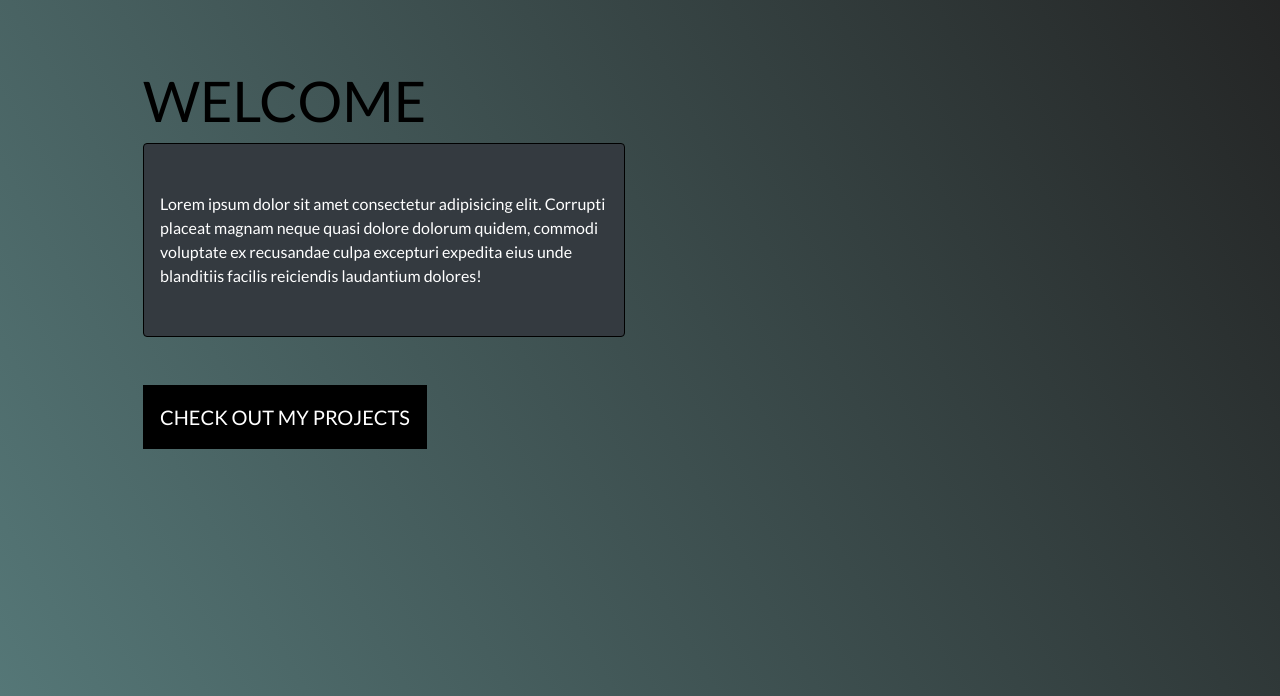
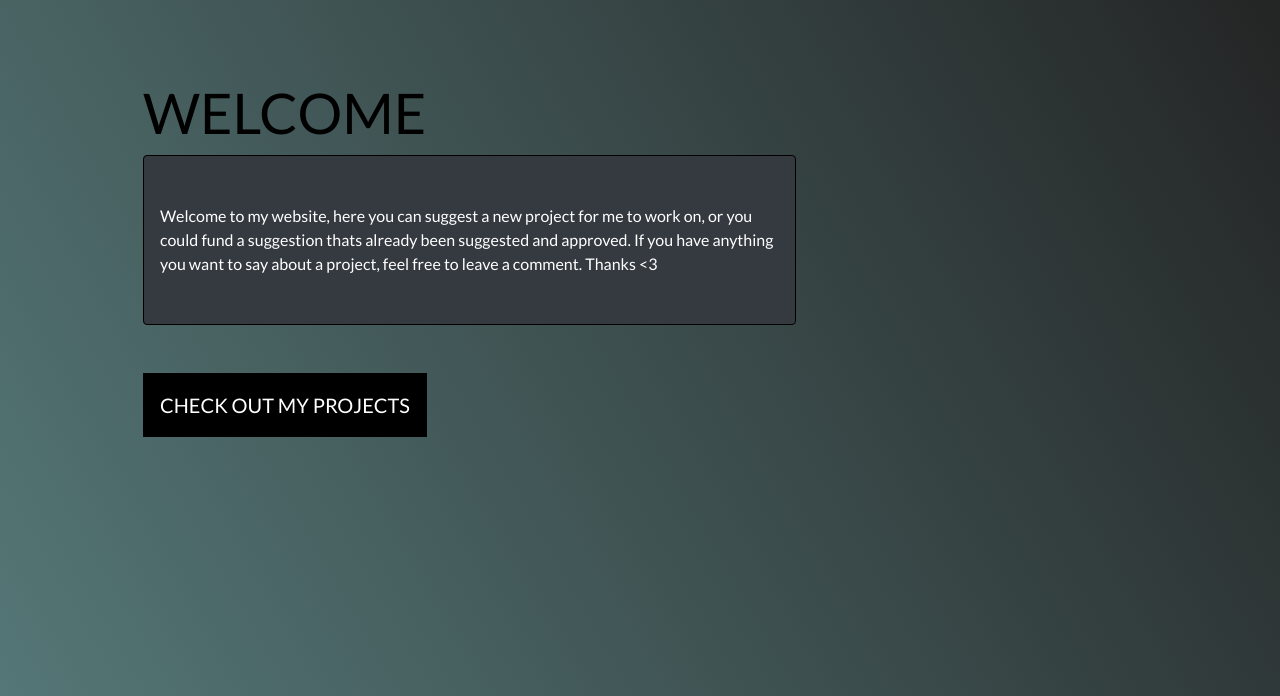
Before and after one commit to EonTAS/FullStack, a Django app: template home/templates/home/index.html in a window 1280 px wide. Shown: the part 104-800 px from the top of the page. Run offline with Django 3.2, Linux system fonts and the light colour scheme; the template is opened without the code that fills it, so the values that code supplies are empty; some libraries are stand-ins or nearby versions.

Commit message:
Final readme and home page adjustment

```diff
--- a/home/templates/home/index.html
+++ b/home/templates/home/index.html
@@ -5,16 +5,20 @@
 {% block content %}
 <div class="container h-100">
     <div class="row h-100">
-            <div class="col-7 col-md-6 my-auto">
+        <div class="col-12 col-md-8 my-auto">
             <h1 class="display-4 logo-font text-black">
                 Welcome
             </h1>
             <div class="text-white border-black rounded bg-dark p-3 py-5">
-                    Lorem ipsum dolor sit amet consectetur adipisicing elit. Corrupti placeat magnam neque quasi dolore dolorum quidem, commodi voluptate ex recusandae culpa excepturi expedita eius unde blanditiis facilis reiciendis laudantium dolores!
+                Welcome to my website, here you can suggest a new project for me to work on, or you could fund a
+                suggestion thats already been suggested and approved. If you have anything you want to say about a
+                project, feel free to leave a comment. Thanks <3
             </div>
-                <div class = "my-5">
+            <div class="my-5">
                 <h4>
-                        <a href="{% url 'projects' %}" class="shop-now-button btn btn-lg rounded-0 text-uppercase py-3">Check out my projects</a>
+                    <a href="{% url 'projects' %}"
+                        class="shop-now-button btn btn-lg rounded-0 text-uppercase py-3">Check out my
+                        projects</a>
                 </h4>
             </div>
         </div>
```
Also changed, not shown: README.md, testing/layout.gif (added). Lines whose indentation alone changed are shown as unchanged.
